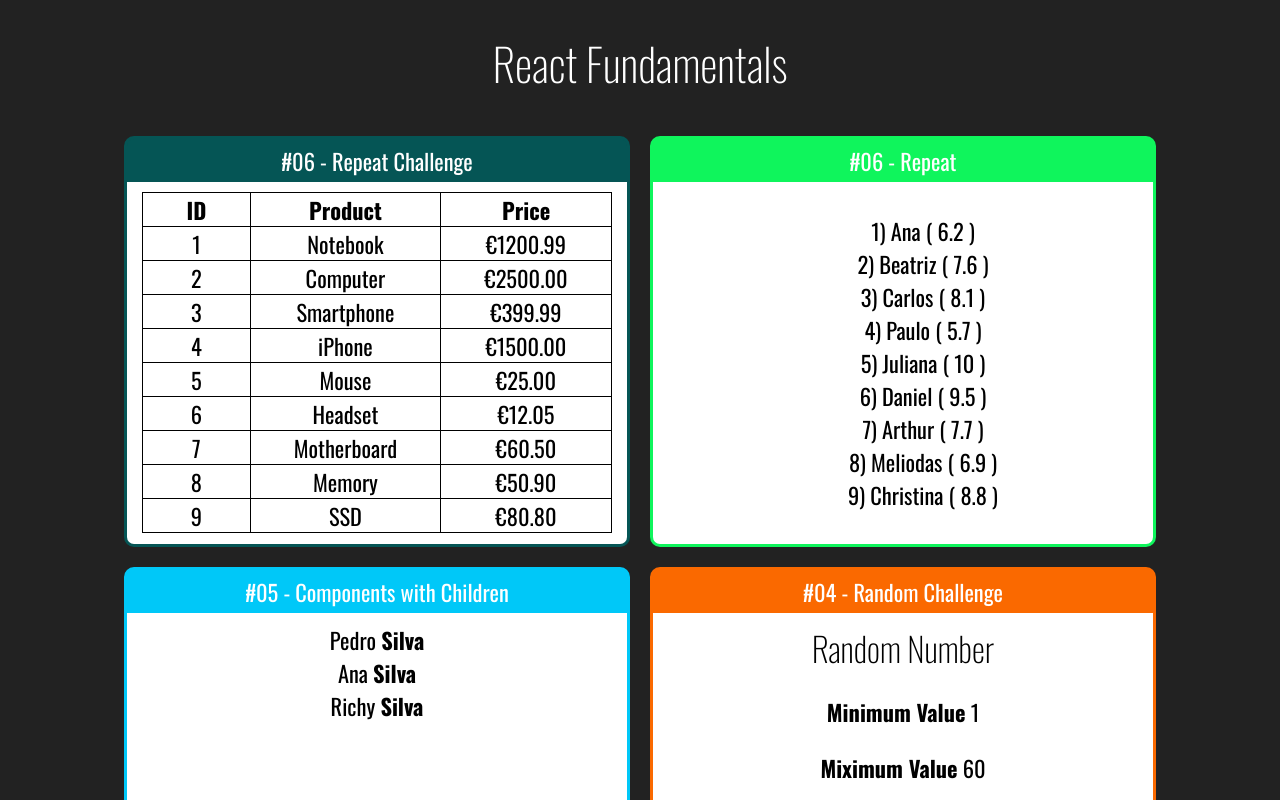
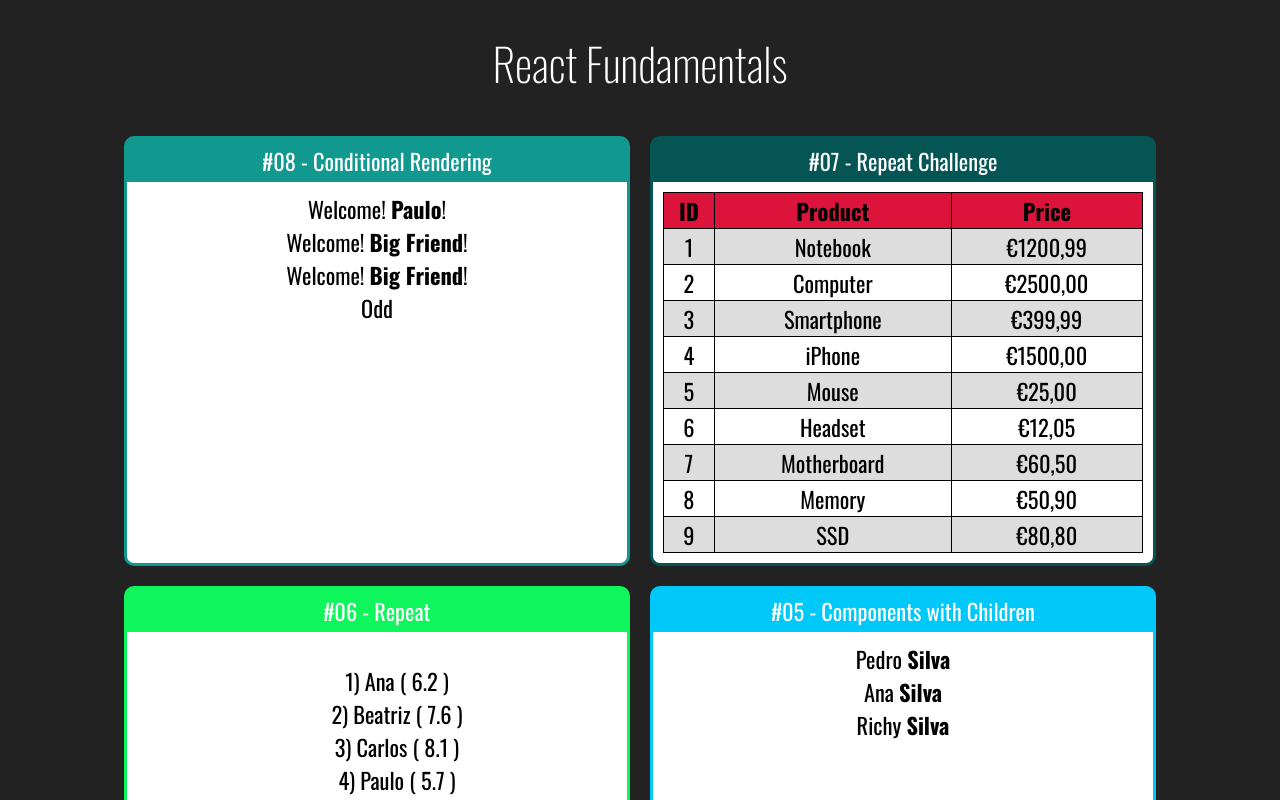
Before and after one commit to paulojosejr/react-redux, a React (Create React App) app in the folder fundamentals-react/: page / in a window 1280 px wide. Shown: the top 800 px of the page. Built offline with nearby package versions, Linux system fonts and the light colour scheme.

Commit message:
react components

```diff
--- a/fundamentals-react/src/App.jsx
+++ b/fundamentals-react/src/App.jsx
@@ -1,6 +1,9 @@
 import './App.css'
 import React from 'react'
 
+
+import InfoUser from './components/conditional/InfoUser'
+import EvenOrOdd from './components/conditional/EvenOrOdd'
 import ProductsTable from './components/repeat/ProductsTable'
 import StudentsList from './components/repeat/StudentsList'
 import Family from './components/basics/Family'
@@ -16,7 +19,13 @@ export default function App(props) {
         <div className="App">
             <h1>React Fundamentals</h1>
             <div className="Cards">
-                <Card title="#06 - Repeat Challenge" color="#055555">
+                <Card title="#08 - Conditional Rendering" color="#119990">
+                    <InfoUser user={{ name: 'Paulo'}}/>
+                    <InfoUser user={{ }}/>
+                    <InfoUser />
+                    <EvenOrOdd number={21}/>
+                </Card>
+                <Card title="#07 - Repeat Challenge" color="#055555">
                     <ProductsTable></ProductsTable>
                 </Card>
                 <Card title="#06 - Repeat" color="#0FF55C">
--- /dev/null
+++ b/fundamentals-react/src/components/conditional/EvenOrOdd.jsx
@@ -0,0 +1,13 @@
+import React from 'react'
+
+// eslint-disable-next-line import/no-anonymous-default-export
+export default props => {
+    const isEven = props.number % 2 === 0
+    return (
+        <div>
+            { isEven ? <span>Even</span> : <span>Odd</span>}
+
+
+        </div>
+    )
+}
--- /dev/null
+++ b/fundamentals-react/src/components/conditional/If.js
@@ -0,0 +1,9 @@
+/* eslint-disable import/no-anonymous-default-export */
+
+export default props => {
+    if(props.test) {
+        return props.children
+    } else {
+        return false
+    }
+}
--- /dev/null
+++ b/fundamentals-react/src/components/conditional/InfoUser.jsx
@@ -0,0 +1,18 @@
+/* eslint-disable import/no-anonymous-default-export */
+import React from 'react'
+import If from './If'
+
+export default props => {
+    const user = props.user || {}
+    return (
+        <div>
+            <If test= {user && user.name}>
+            Welcome! <strong>{ user.name }</strong>!
+            </If>
+            <If test= {!user || !user.name}>
+            Welcome! <strong> Big Friend</strong>!
+            </If>
+
+        </div>
+    )
+}
--- a/fundamentals-react/src/components/repeat/ProductsTable.css
+++ b/fundamentals-react/src/components/repeat/ProductsTable.css
@@ -3,10 +3,18 @@ table, th, td {
     border-collapse: collapse;
   }
 
-  th, td {
-      padding: 0rem 2.7rem;
+  table {
+      width: 100%;
   }
   .tableproducts{
       display: flex;
       justify-content: center;
   }
+
+  .tableproducts .even{
+      background-color: #DDD;
+  }
+
+  th {
+     background-color: crimson;
+  }
--- a/fundamentals-react/src/components/repeat/ProductsTable.jsx
+++ b/fundamentals-react/src/components/repeat/ProductsTable.jsx
@@ -5,9 +5,9 @@ import './ProductsTable.css'
 // eslint-disable-next-line import/no-anonymous-default-export
 export default props => {
 
-    const tableProducts = products.map(product => {
+    const tableProducts = products.map((product, i )=> {
         return (
-            <tr key={product.id}>
+            <tr key={product.id} className={i % 2 === 0 ? 'even' : ''}>
                 <td>
                     {product.id}
                 </td>
@@ -15,7 +15,7 @@ export default props => {
                     {product.name}
                 </td>
                 <td>
-                    €{product.price.toFixed(2)}
+                    €{product.price.toFixed(2).replace('.', ',')}
                 </td>
             </tr>
         )
```
Also changed, not shown: 1 other file (tests, documents, lock files or other folders).
